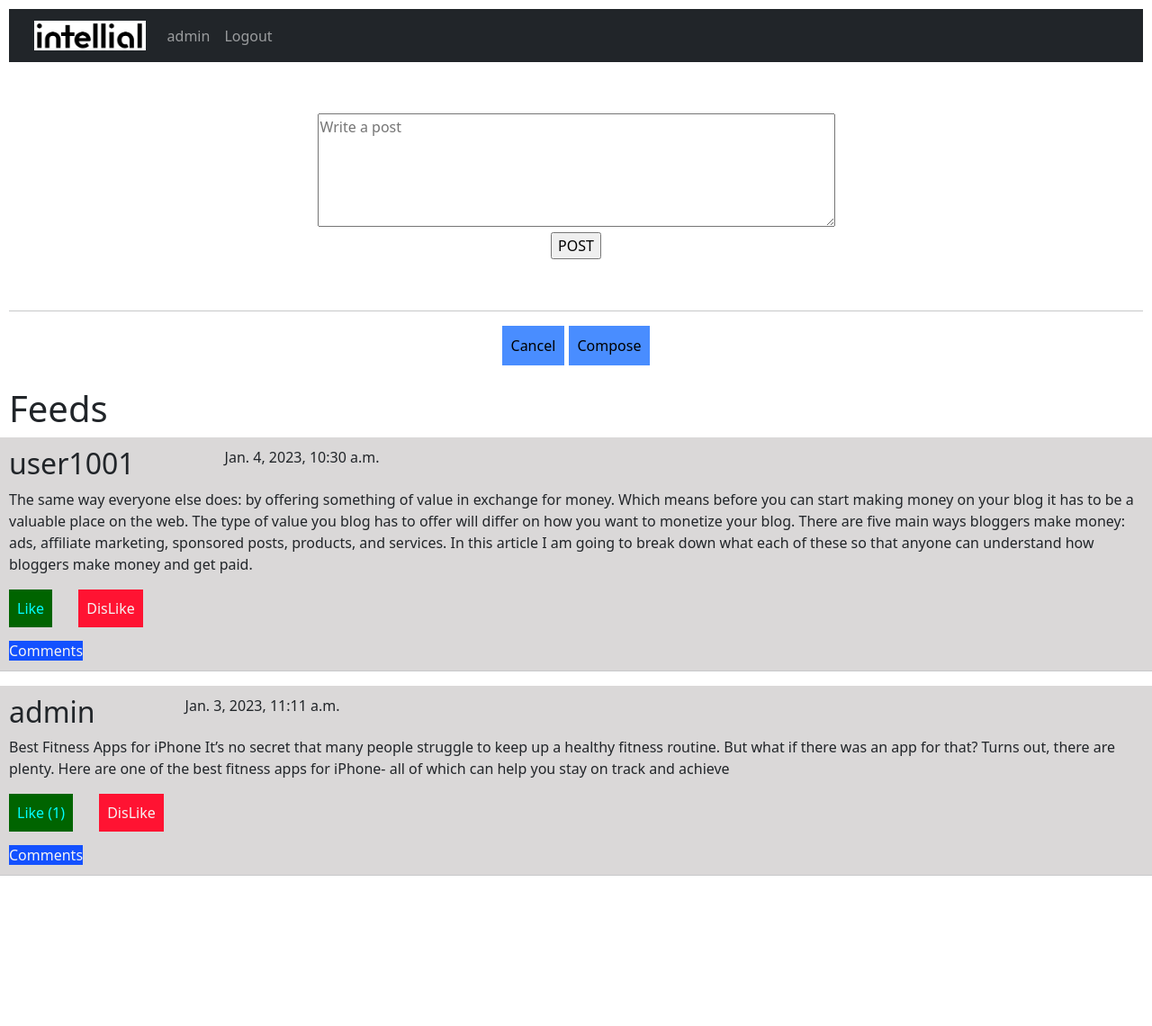
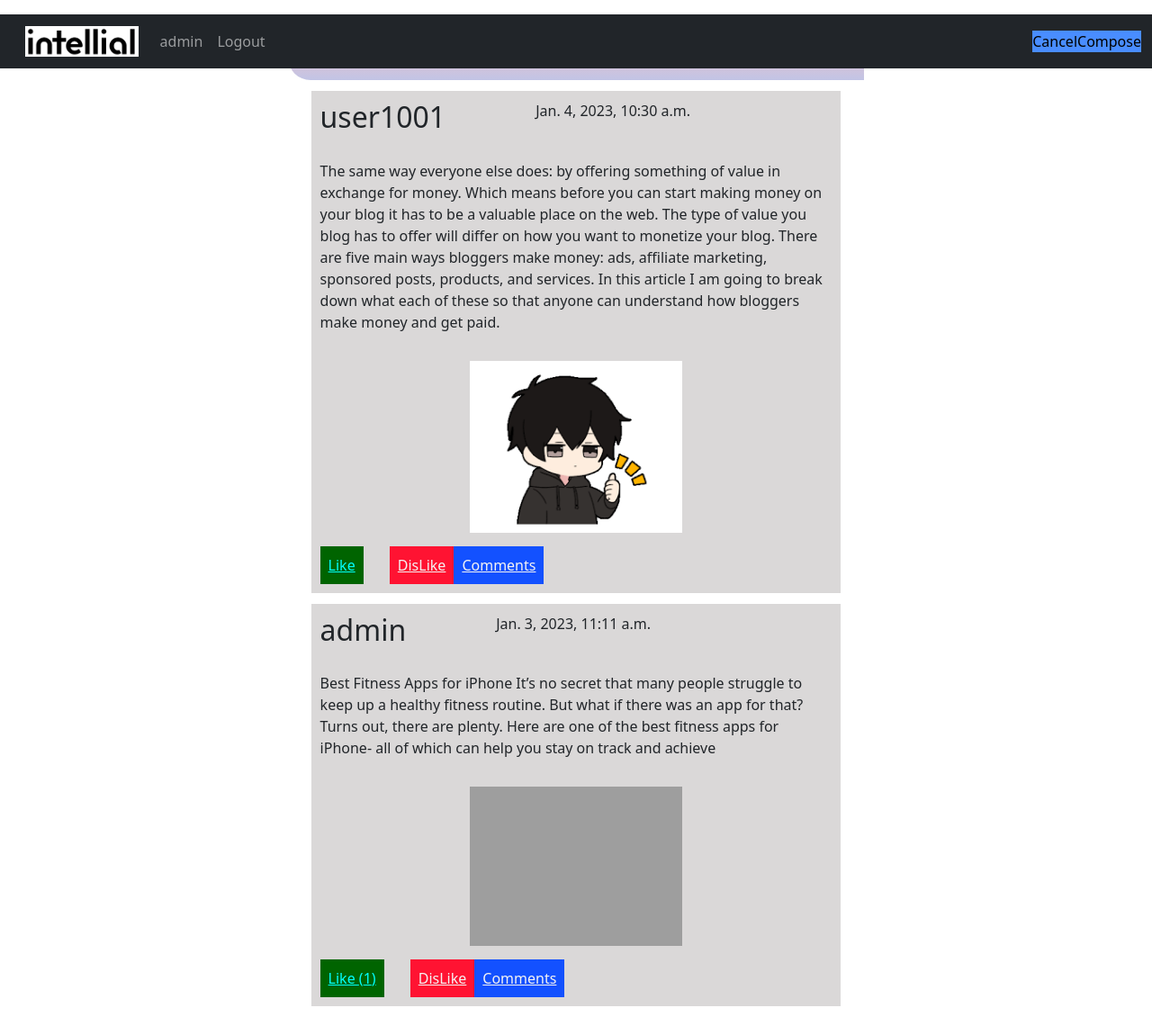
Before and after one commit to Akashrangi10/https---github.com-Akashrangi10-post-comment, a Django app: page / in a window 1280 px wide. Shown: the whole page at 90% size. Before the commit the page ends 973 px from the top, so only its background shows below. Run offline with Django 3.2, Linux system fonts and the light colour scheme; a user stored in the database is signed in; data comes from the database, SQL or seed files in the repository; both versions use the stored data as it was after the commit; data that the repository does not hold is empty; grey boxes are pictures that could not be loaded.

Commit message:
new implement

```diff
--- a/post_and_comment/urls.py
+++ b/post_and_comment/urls.py
@@ -13,10 +13,17 @@ Including another URLconf
     1. Import the include() function: from django.urls import include, path
     2. Add a URL to urlpatterns:  path('blog/', include('blog.urls'))
 """
+from django.conf import settings
+from django.conf.urls.static import static
 from django.contrib import admin
 from django.urls import path,include
+from django.contrib.staticfiles.urls import staticfiles_urlpatterns
 
 urlpatterns = [
     path('admin/', admin.site.urls),
     path('',include('posts.urls')),
 ]
+if settings.DEBUG:
+    urlpatterns += static(settings.MEDIA_URL,document_root=settings.MEDIA_ROOT)
+else:
+    urlpatterns += staticfiles_urlpatterns()
--- a/posts/admin.py
+++ b/posts/admin.py
@@ -1,7 +1,8 @@
 from django.contrib import admin
-from .models import AllUsers, Like,Post,Comments
+from .models import AllUsers, Like,Post,Comments, MyProfileDetails
 # Register your models here.
 admin.site.register(AllUsers)
 admin.site.register(Post)
 admin.site.register(Comments)
 admin.site.register(Like)
+admin.site.register(MyProfileDetails)
--- a/posts/views.py
+++ b/posts/views.py
@@ -2,14 +2,17 @@ from unicodedata import name
 from django.urls import reverse
 from django.shortcuts import render,redirect,get_object_or_404,HttpResponseRedirect
 from django.contrib.auth import authenticate, login as login_ , logout
-from .forms import UserForm,CommentForm
-from .models import AllUsers,Post,Comments,Like
+from .forms import UserForm,CommentForm, MyProfileForm
+from .models import AllUsers,Post,Comments,Like, MyProfileDetails
 from django.contrib.auth.decorators import login_required
 from django.db.models import Count
 
 # Main Index
 def index_view(request):
-    posts = Post.objects.values('id','name__username','post_desc','created').order_by('-created')
+    posts = Post.objects.values('id','name__username','post_desc','created',"post_img").order_by('-created')
+    for post in posts:
+        if "post_img" in post:
+            post["post_img"] = "media/"+ post["post_img"]
     comments = Comments.objects.values('id')
     likes=Like.objects.values('post_id','like')
     liked_number = {}
@@ -37,7 +40,7 @@ def index_view(request):
         'likes':liked_number,
         'comment_numbers':comment_count,
     }
-    return render(request,'posts/index.html',context=context)
+    return render(request,'posts/Akash.html',context=context)
 
 
 
@@ -68,6 +71,14 @@ def login_view(request):
             return redirect('posts:login')
     return render (request,'posts/login.html')
 
+def create_profile_view(request):
+    form = MyProfileForm()
+    if request.method == 'POST':
+        form = MyProfileForm(request.POST, request.FILES)
+        if form.is_valid():
+            form.save()
+            return redirect('posts:index')
+    return render(request, 'posts/createprofile.html',{'form':form})
 
 # Logout
 def logout_view(request):
@@ -75,10 +86,11 @@ def logout_view(request):
     return redirect ('posts:index')
 
 def post_add_view(request):
-    if request.method == 'POST':
+    if request.method == 'POST' and request.FILES["post_img"]:
         user = request.user
         post = request.POST['post_body']
-        Post.objects.create(name=user,post_desc = post)
+        image = request.FILES["post_img"]
+        Post.objects.create(name=user,post_desc = post, post_img= image)
         return redirect('posts:index')
 
 
--- a/static/css/style2.css
+++ b/static/css/style2.css
@@ -33,3 +33,13 @@
   background-color: #666;
   color: white;
 }
+.Postimage{
+    display: flex;
+    margin: auto;width: 50%;
+    margin-bottom: 18px;
+    align-content: space-between;
+    justify-content: flex-start;
+    align-items: center;
+    flex-wrap: nowrap;
+    flex-direction: column-reverse;
+}
--- /dev/null
+++ b/templates/posts/Akash.html
@@ -0,0 +1,299 @@
+{% load static %}
+<!DOCTYPE html>
+<html lang="en">
+<head>
+    <meta charset="UTF-8" />
+    <meta http-equiv="X-UA-Compatible" content="IE=edge" />
+    <meta name="viewport" content="width=device-width, initial-scale=1.0" />
+    <link rel="stylesheet" type="text/css" href="{% static 'css/style2.css' %}" />
+    <link href="https://cdn.jsdelivr.net/npm/bootstrap@5.1.3/dist/css/bootstrap.min.css" rel="stylesheet" />
+    <script src="https://cdn.jsdelivr.net/npm/bootstrap@5.1.3/dist/js/bootstrap.bundle.min.js"></script>
+
+    <link rel="stylesheet" href="https://cdnjs.cloudflare.com/ajax/libs/font-awesome/4.7.0/css/font-awesome.min.css" />
+    <title>index | Feed</title>
+
+    <style>
+        .head{
+
+            background: linear-gradient(#ffc1c2, #c1c4e5);
+            margin: auto;
+            width: 50%;
+            display: flex;
+            border-bottom-left-radius: 25px;
+            border-top-right-radius: 25px;
+
+        }
+
+        *,
+        *::before,
+        *::after {
+            margin: 0;
+            padding: 0;
+            box-sizing: border-box;
+        }
+
+        :root {
+            --gutter-lg: 4rem;
+            --gutter-md: 3rem;
+            --gutter-sm: 1rem;
+            --gutter-xm: 1rem;
+            --color-white: #fff;
+            --color-black: #000;
+        }
+
+
+        .banner {
+            display: flex;
+            height: 7vh;
+        }
+
+        .button {
+            margin: auto;
+            cursor: pointer;
+            transition: all 0.2s ease-out;
+        }
+
+        .button-wrap-wrapper {
+            width: 192px;
+            height: 115px;
+            border: 1px dashed #fff;
+            margin: auto;
+            display: flex;
+        }
+
+        .button-wrap {
+            width: 128px;
+            height: 128px;
+            margin: auto;
+            /* background: orange; */
+            display: flex;
+            justify-content: center;
+            align-items: center;
+            border: 1px dashed #fff;
+        }
+
+        .button__like-text {
+            display: block;
+            color: var(--color-black);
+            background: var(--color-white);
+            width: var(--gutter-lg);
+            height: var(--gutter-lg);
+            border-radius: 50%;
+            display: flex;
+            align-items: center;
+            justify-content: center;
+        }
+        .main{
+            margin: auto;
+            width: 46%;
+            padding-top: 12px;
+        }
+        .column{
+            padding-bottom: 22px;
+        }
+        .setImage{
+            padding-top: 5px;
+            padding-bottom: 5px;
+            text-align: center;
+        }
+        .Nav{
+            position: fixed;
+            width: 100%;
+        }
+    </style>
+</head>
+<body>
+<div>
+    <div class="Nav">
+        <nav class="navbar navbar-expand-sm navbar-dark bg-dark">
+            <div class="container-fluid">
+                <a class="navbar-brand" href="javascript:void(0)"></a>
+                <img style="width: 10%" class="navbar-brand" src="{% static 'images/logo.png' %}" />
+                <button class="navbar-toggler" type="button" data-bs-toggle="collapse" data-bs-target="#mynavbar">
+                    <span class="navbar-toggler-icon"></span>
+                </button>
+                <div class="collapse navbar-collapse" id="mynavbar">
+                    <ul class="navbar-nav me-auto">
+                        {% if user.is_authenticated %}
+                        <li class="nav-item">
+                            <a class="nav-link">{{request.user}}</a>
+                        </li>
+                        <li class="nav-item">
+                            <a class="nav-link" href="{% url 'posts:logout' %}">Logout</a>
+                        </li>
+                        {% else %}
+                        <li class="nav-item">
+                            <a class="nav-link" href="{% url 'posts:login' %}">Login</a>
+                        </li>
+                        <li class="nav-item">
+                            <a class="nav-link" href="{% url 'posts:register' %}">Register</a>
+                        </li>
+                        {% endif %}
+                    </ul>
+                    <button style="background-color: #498dff; border: 0px; " class="cancel">Cancel</button>
+                    <button style="background-color: #498dff; border: 0px; " class="compose">Compose</button>
+                </div>
+            </div>
+        </nav>
+    </div>
+    {% if user.is_authenticated %}
+    <center>
+
+            <div class="postcompose" style="padding-top: 77px" id="my">
+                <form action="{% url 'posts:postnew' %}" method="post" enctype="multipart/form-data">
+                    {% csrf_token %}
+                    <div class="Postimage">
+                        <input type="file" name="post_img" accept="image/*" />
+                        <textarea style="margin-bottom: 22px;" name="post_body" placeholder="Write a post" cols="60" rows="5" required></textarea><br />
+                    </div>
+                    <section class="banner">
+                        <div class="button-wrap-wrapper">
+                          <div class="button-wrap">
+                            <div class="button">
+                              <span class="button__like-text">
+                                <input  type="submit" value="POST" />
+                              </span>
+                            </div>
+                          </div>
+                        </div>
+                      </section>
+                </form>
+            </div>
+
+            <hr />
+    </center>
+    {% endif %}
+
+
+    <div class="head">
+        <h1 style="width: 87%;margin-left: 20px;">Feeds</h1>
+        {% if messages %}
+        <ul class="messages">
+            {% for message in messages %}
+            <li {% if message.tags %} class=" {{ message.tags }} " {% endif %}>
+                {{ message }}
+            </li>
+            {% endfor %}
+        </ul>
+        {% endif %}
+        <span>
+            <p style="padding-top: 14px; font-weight: bolder; font-size: 110%">
+                {{request.user}}
+            </p>
+        </span>
+    </div>
+    <div class="column">
+        {% for post in posts %}
+        <div class="main">
+
+            <div style="background-color: rgb(218, 216, 216)">
+                <div style="display: flex;padding: 10px;">
+                    <h2>{{post.name__username}}</h2>
+                    <p style="margin-left: 100px">{{post.created}}</p>
+                </div>
+                <div style="padding: 10px;">
+                    <p>{{post.post_desc}}</p>
+                </div>
+                <div class="setImage">
+                    <img style="width: 40%" src="{% if post.post_img %}{{post.post_img}}{% endif %}" />
+                </div>
+
+                <div style="padding: 10px;">
+                    <div style="display: flex;">
+                        <a style="background-color: darkgreen; padding: 9px; color: aqua"
+                            href="{% url 'posts:like' post.id %}">Like {% for key,value in likes.items %} {% if key == post.id %}<span>(</span>{{value}}<span>)</span> {% endif %} {% endfor %}</a>
+
+                        &nbsp;&nbsp;&nbsp;&nbsp;&nbsp;&nbsp;&nbsp;
+                        <a style="background-color: rgb(255, 19, 50);padding: 9px;color: rgb(245, 243, 243);" href="{% url 'posts:dislike' post.id %}">DisLike {% for key,value in dislikes.items %} {% if key == post.id %} <span>(</span>{{value}}<span>)</span> {% endif %} {% endfor %}</a>
+
+
+                        <a style="
+                        background-color: rgb(19 81 255);
+                        padding: 9px;
+                        color: rgb(245, 243, 243);"
+                        href="{% url 'posts:comment' post.id %}">Comments {% for comment in comment_numbers %} {% if comment.post_id == post.id %} ({{comment.comments}}) {% endif %} {% endfor %}</a><br />
+                    </div>
+                </div>
+            </div>
+        </div>
+        {% endfor %}
+    </div>
+</div>
+</body>
+<script>
+
+    const button = document.querySelector(".button");
+    let { width, height, x: buttonX, y: buttonY } = button.getBoundingClientRect(); // gives you width, height, left-X,top-y of the button
+
+    buttonX = buttonX + width / 2; //  center point of button on x-axis
+    buttonY = buttonY + height / 2; //  center point of button on y-axis
+
+    /*************** Functions ***************/
+
+    let distance = width;
+    let mouseHasEntered = true;
+    let mouseIsInButtonTerritory;
+
+    function mouseMove(e) {
+      const x = e.x; // current x of cursor
+      const y = e.y; // current y of cursor
+
+      const leftBorderLine = buttonX - distance;
+      const rightBorderLine = buttonX + distance;
+      const topBorderLine = buttonY - distance;
+      const bottomBorderline = buttonY + distance;
+      const xWalk = (x - buttonX) / 2; // the distance to move the button when mouse moves on X axis
+      const yWalk = (y - buttonY) / 2; // the distance to move the button when mouse moves on Y axis
+
+      mouseIsInButtonTerritory =
+        x > leftBorderLine &&
+        x < rightBorderLine &&
+        y > topBorderLine &&
+        y < bottomBorderline; // becomes true if  mouse is inside all of these border-line
+
+      if (mouseIsInButtonTerritory) {
+        if (mouseHasEntered) {
+          // this must happen only once to create outside borderline
+          //creating another level borderline by incresing distance;
+          // while cursor is returing the button comes out of nearest border-line and return from this borderline
+          distance = distance + distance;
+          mouseHasEntered = false;
+        }
+        catchCursor(xWalk, yWalk); // call the function when mouse in in the button's territory
+      } else {
+        resetPositon();
+      }
+    }
+
+    function catchCursor(xWalk, yWalk) {
+      // translates the button in the direction where cursor is.
+      button.style.transform = `translate(${xWalk}px, ${yWalk}px)`;
+    }
+
+    function resetPositon() {
+      // resets the postion of the button as it was initial.
+      button.style.transform = `translate(${0}px, ${0}px)`;
+      if(!mouseHasEntered)distance/=2;
+      mouseHasEntered = true;
+      // when button is return to it's position (mouseHasEntered = true) lets to increase the initial borderline of button for the next time
+    }
+
+    /*************** Event-handler ***************/
+
+    window.addEventListener("mousemove", mouseMove);
+    //window.addEventListener("mouseout", resetPositon);
+
+    </script>
+<script src="https://ajax.googleapis.com/ajax/libs/jquery/3.6.0/jquery.min.js"></script>
+<script>
+    $(document).ready(function () {
+    $(".postcompose").hide();
+    $(".cancel").click(function () {
+        $(".postcompose").slideUp();
+    });
+    $(".compose").click(function () {
+        $(".postcompose").slideToggle();
+    });
+});
+</script>
+</html>
--- a/templates/posts/index.html
+++ b/templates/posts/index.html
@@ -25,6 +25,28 @@
 
         a {
             text-decoration: none;
+        }
+
+        .main {
+            margin: auto;
+            width: 50%;
+            /* border: 3px solid green; */
+            padding: 10px;
+            height: 100%;
+            padding: 10px;
+        }
+
+        .head {
+            margin: auto;
+            width: 50%;
+            /* border: 3px solid green; */
+            padding: 10px;
+            display: flex;
+        }
+
+        .setImage {
+            height: 30%;
+            background-color: antiquewhite;
         }
     </style>
 </head>
@@ -60,25 +82,33 @@
     </nav>
 
     {% if user.is_authenticated %}
-
     <center>
         <div>
-    <div style="margin: 57px;" id="my">
-        <form action="{% url 'posts:postnew' %}" method="post">
+            <div class="main" style="margin: 57px" id="my">
+                <form action="{% url 'posts:postnew' %}" method="post" enctype="multipart/form-data">
                     {% csrf_token %}
-            <textarea name="post_body" placeholder="Write a post" cols="60" rows="5" required></textarea><br>
-            <input type="submit" value="POST">
+                    <input type="file" name="post_img" accept="image/*" />
+                    <textarea name="post_body" placeholder="Write a post" cols="60" rows="5" required></textarea><br />
+                    <input type="submit" value="POST" />
                 </form>
             </div>
 
-        <hr>
-        <button style="background-color: #498dff;border: 0px;padding: 10px;"  class="cancel">Cancel</button>
-    <button style="background-color: #498dff;border: 0px;padding: 10px;"  class="compose">Compose</button>
+            <hr />
+            <button style="background-color: #498dff; border: 0px; padding: 10px" class="cancel">
+                Cancel
+            </button>
+            <button style="background-color: #498dff; border: 0px; padding: 10px" class="compose">
+                Compose
+            </button>
         </div>
     </center>
     {% endif %}
     <br />
-    <h1>Feeds</h1>
+    {% for post in posts %} {{post.post_img}} <br />
+    <img src="{% if post.post_img %}{{ post.post_img.url }}{% endif %}" />
+    {% endfor %}
+    <div class="head">
+        <h1 style="width: 92%">Feeds</h1>
         {% if messages %}
         <ul class="messages">
             {% for message in messages %}
@@ -88,60 +118,51 @@
             {% endfor %}
         </ul>
         {% endif %}
+        <span>
+            <p style="padding-top: 14px; font-weight: bolder; font-size: 110%">
+                {{request.user}}
+            </p>
+        </span>
+    </div>
 
-    <div class="row">
+    <div class="main">
         {% for post in posts %}
-        <div class="column1" style="background-color: rgb(218, 216, 216)">
+        <div style="background-color: rgb(218, 216, 216)">
             <div style="display: flex">
                 <h2>{{post.name__username}}</h2>
                 <p style="margin-left: 100px">{{post.created}}</p>
             </div>
             <p>{{post.post_desc}}</p>
+            <div class="setImage">
+                <img style="width: 10%" src="{% if post.post_img %}{{post.post_img}}{% endif %}" />
+            </div>
 
-            <div >
-
-
-                <div style="display: flex;margin-bottom: 14px;">
+            <div>
+                <div style="display: flex; margin-bottom: 14px">
                     <a style="background-color: darkgreen; padding: 9px; color: aqua"
-                        href="{% url 'posts:like' post.id %}">Like
-                        {% for key,value in likes.items %}
-                        {% if key == post.id %}
-                        <span>(</span>{{value}}<span>)</span>
-                        {% endif %}
-                        {% endfor %}</a>
+                        href="{% url 'posts:like' post.id %}">Like {% for key,value in likes.items %} {% if key == post.id %}<span>(</span>{{value}}<span>)</span> {% endif %} {% endfor %}</a>
 
                     &nbsp;&nbsp;&nbsp;&nbsp;&nbsp;&nbsp;&nbsp;
-                    <a style="background-color: rgb(255, 19, 50); padding: 9px; color: rgb(245, 243, 243)"
-                        href="{% url 'posts:dislike' post.id %}">DisLike
-                        {% for key,value in dislikes.items %}
-                        {% if key == post.id %}
-                        <span>(</span>{{value}}<span>)</span>
-                        {% endif %}
-                        {% endfor %}</a>
+                    <a style="background-color: rgb(255, 19, 50);padding: 9px;color: rgb(245, 243, 243);" href="{% url 'posts:dislike' post.id %}">DisLike {% for key,value in dislikes.items %} {% if key == post.id %} <span>(</span>{{value}}<span>)</span> {% endif %} {% endfor %}</a>
                 </div>
 
-                <a style="background-color: rgb(19 81 255); padding: 0px; color: rgb(245, 243, 243)" href="{% url 'posts:comment' post.id %}">Comments
-                    {% for comment in comment_numbers %}
-                                    {% if comment.post_id == post.id %}
-                                    ({{comment.comments}})
-                                    {% endif %}
-                                    {% endfor %}</a><br />
+                <a style="
+                background-color: rgb(19 81 255);
+                padding: 0px;
+                color: rgb(245, 243, 243);"
+                href="{% url 'posts:comment' post.id %}">Comments {% for comment in comment_numbers %} {% if comment.post_id == post.id %} ({{comment.comments}}) {% endif %} {% endfor %}</a><br />
             </div>
         </div>
-
-        <hr />
-
         {% endfor %}
     </div>
     <script src="https://ajax.googleapis.com/ajax/libs/jquery/3.6.0/jquery.min.js"></script>
     <script>
-    $(document).ready(function(){
-        $(".cancel").click(function(){
             $("#my").hide();
+            $(".cancel").click(function () {
+                $(".main").slideUp();
             });
-        $(".compose").click(function(){
-          $("#my").show();
-        });
+            $(".compose").click(function () {
+                $(".main").slideToggle();
             });
     </script>
 </body>
```
Also changed, not shown: post_and_comment/settings.py (+29 -23 lines), posts/forms.py (+6 -1 lines), posts/models.py (+14 -1 lines), templates/posts/createprofile.html (added, +23 -0 lines), templates/posts/login.html (+16 -12 lines), db.sqlite3, media/posts/images.png (added), posts/migrations/0013_auto_20220701_1656.py (added), posts/migrations/0014_auto_20230102_1846.py (added), posts/migrations/0015_auto_20230103_1652.py (added), 1 other file. Lines whose indentation alone changed are shown as unchanged.
